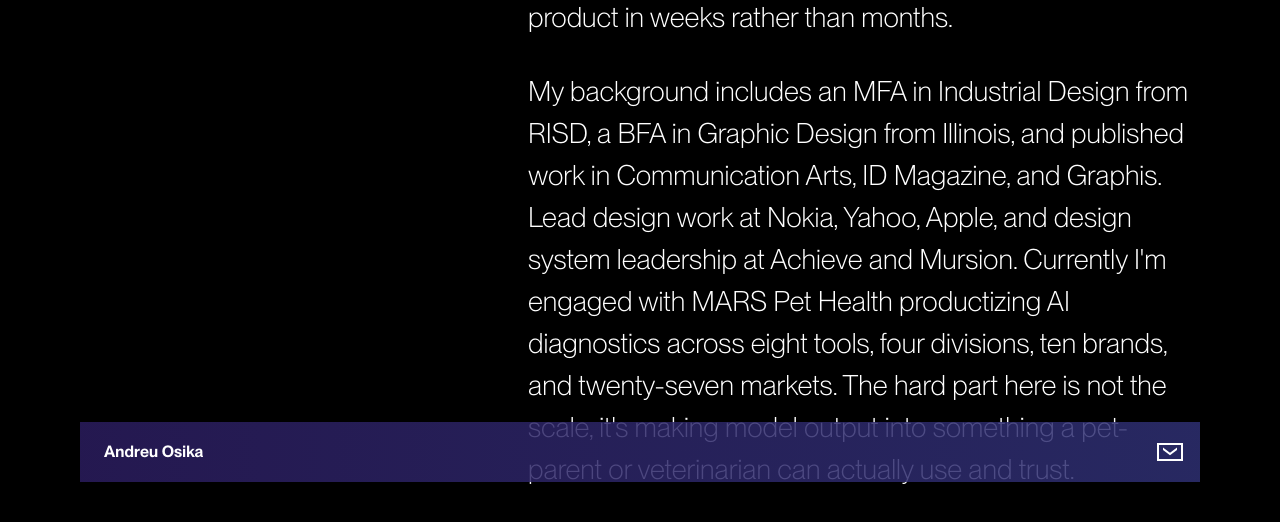
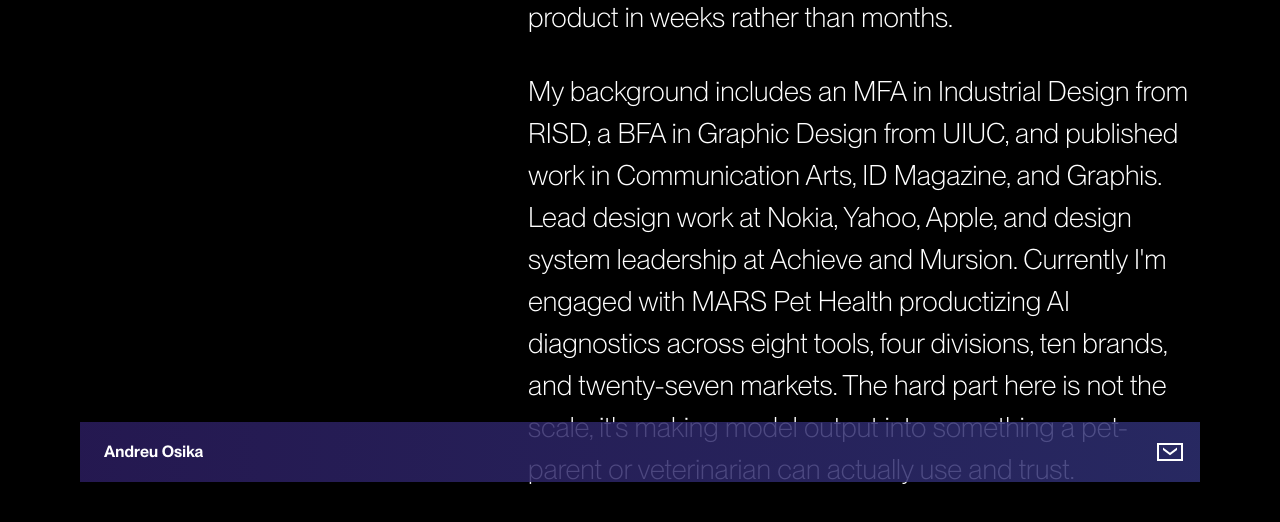
Before and after one commit to andreu-osika/andreuosika-website, a Next.js app: page / in a window 1280 px wide. Shown: the part 278-800 px from the top of the page. Built offline with nearby package versions, Linux system fonts and the light colour scheme.

Commit message:
editsfour

```diff
--- a/app/page.tsx
+++ b/app/page.tsx
@@ -86,7 +86,7 @@ export default function HomePage() {
                 margin: 0,
               }}
             >
-              My background includes an MFA in Industrial Design from RISD, a BFA in Graphic Design from Illinois,
+              My background includes an MFA in Industrial Design from RISD, a BFA in Graphic Design from UIUC,
               and published work in Communication Arts, ID Magazine, and Graphis. Lead design work
               at Nokia, Yahoo, Apple, and design system leadership at Achieve and Mursion. Currently I'm engaged
               with MARS Pet Health productizing AI diagnostics across eight tools, four divisions,
```
